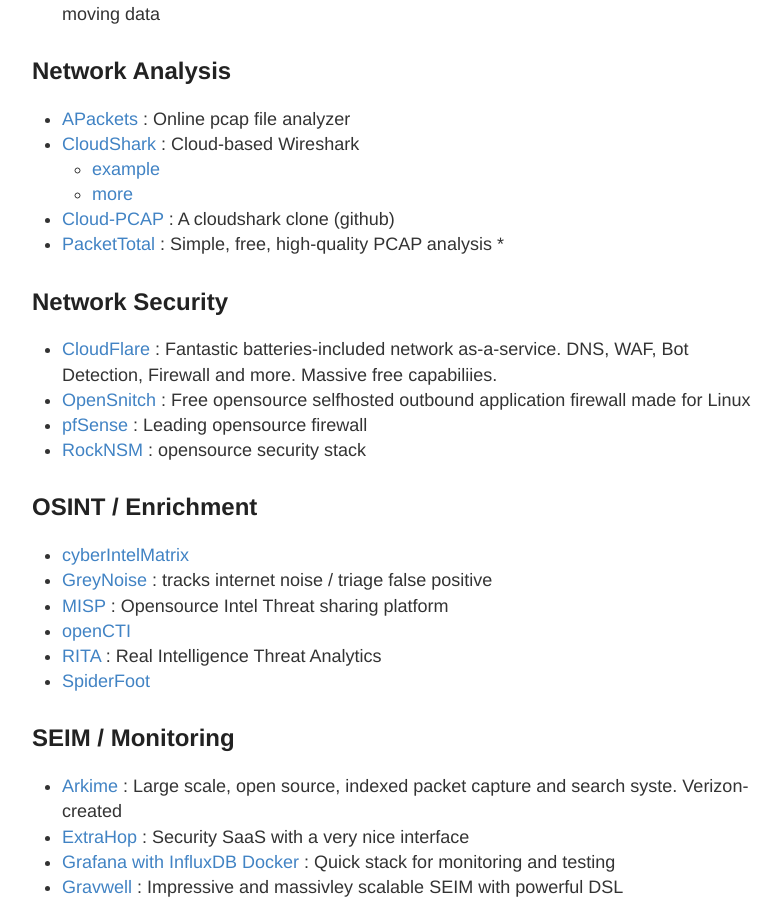
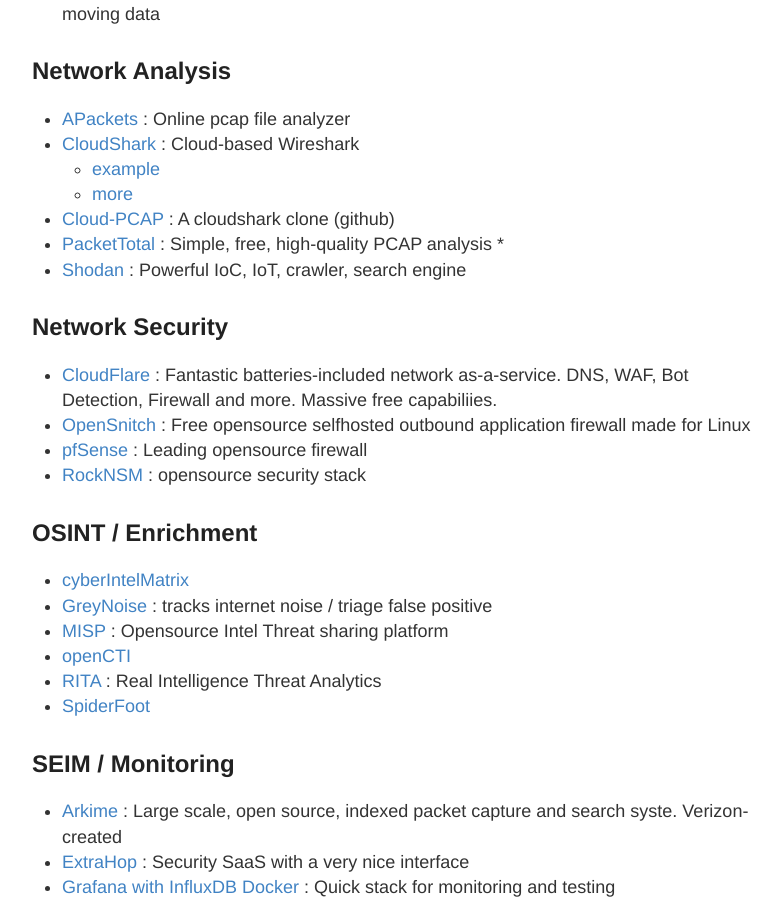
Before and after one commit to stevehenderson/stevehenderson.github.io, a Jekyll site: the page built from tools.md, in a window 1280 px wide and 900 px high, scrolled down 983 px. Shown: the whole window, without its empty margins (248-1030 px from the left). Built offline with Jekyll 4.4.1, drawn with Linux system fonts in a browser that asks for light colours; our own code applies the rules of GitHub Pages for plain Markdown files.

Commit message:
Update tools.md

```diff
--- a/tools.md
+++ b/tools.md
@@ -30,6 +30,7 @@
       * [more](https://packetlife.net/captures/)
    * [Cloud-PCAP](https://github.com/thepacketgeek/cloud-pcap) : A cloudshark clone (github)
    * [PacketTotal](https://packettotal.com/) : Simple, free, high-quality PCAP analysis   *
+   * [Shodan](https://www.shodan.io/) : Powerful IoC, IoT, crawler, search engine
 
 ## Network Security
    * [CloudFlare](https://www.cloudflare.com/) : Fantastic batteries-included network as-a-service.  DNS, WAF, Bot Detection, Firewall and more.  Massive free capabiliies.
```
